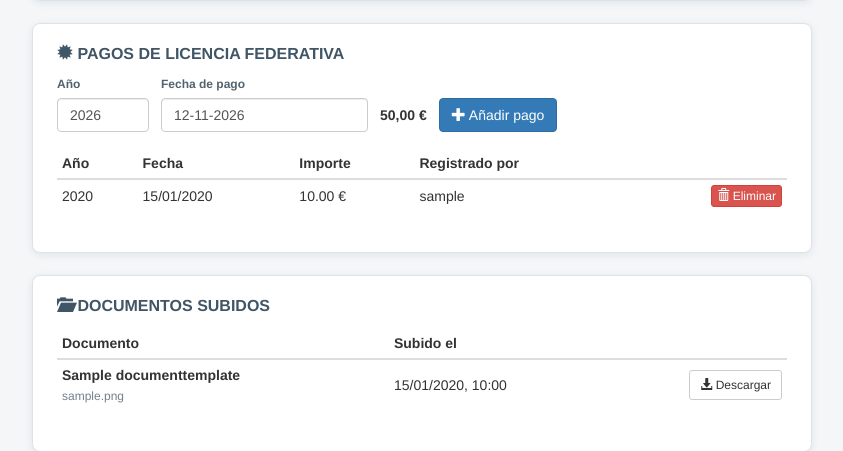
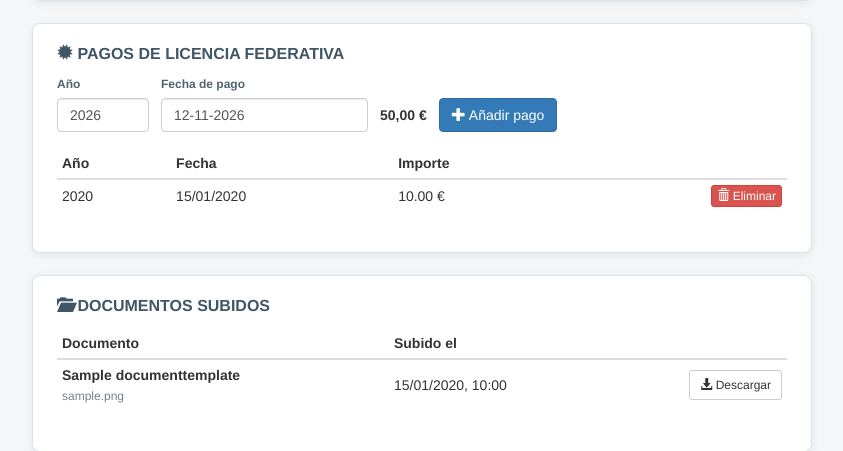
Before and after one commit to zebenperez/dsm, a Django app: page /studio/students/1/edit/ in a window 1280 px wide. Shown: the part 1118-1569 px from the top of the page, without its empty margins (342-1185 px from the left). Run offline with Django 3.2, Linux system fonts and the light colour scheme; a user stored in the database is signed in; tables that the repository leaves empty hold one stand-in row (values such as "Sample post"); parts of the project's set-up code (start-up, migrations or seed data) failed here and were passed over; some libraries are stand-ins or nearby versions.

Commit message:
ajuste pagos federación

```diff
--- a/studio/templates/students/student_form.html
+++ b/studio/templates/students/student_form.html
@@ -51,8 +51,8 @@
             </form>
             {% if licence_payments %}
                 <table class="table table-condensed student-documents-table student-licence-payments-table">
-                    <thead><tr><th>{% trans "Año" %}</th><th>{% trans "Fecha" %}</th><th>{% trans "Importe" %}</th><th>{% trans "Registrado por" %}</th><th></th></tr></thead>
-                    <tbody>{% for payment in licence_payments %}<tr><td>{{ payment.year }}</td><td>{{ payment.paid_on|date:"d/m/Y" }}</td><td>{{ payment.amount }} €</td><td>{{ payment.confirmed_by|default:"—" }}</td><td class="text-right"><form method="post" action="{% url 'federation-licence-payment-delete' student.id payment.id %}" onsubmit="return confirm('{% trans "¿Eliminar este pago de licencia?" %}');">{% csrf_token %}<button class="btn btn-danger btn-xs" type="submit"><span class="glyphicon glyphicon-trash" aria-hidden="true"></span> {% trans "Eliminar" %}</button></form></td></tr>{% endfor %}</tbody>
+                    <thead><tr><th>{% trans "Año" %}</th><th>{% trans "Fecha" %}</th><th>{% trans "Importe" %}</th><th></th></tr></thead>
+                    <tbody>{% for payment in licence_payments %}<tr><td>{{ payment.year }}</td><td>{{ payment.paid_on|date:"d/m/Y" }}</td><td>{{ payment.amount }} €</td><td class="text-right"><form method="post" action="{% url 'federation-licence-payment-delete' student.id payment.id %}" onsubmit="return confirm('{% trans "¿Eliminar este pago de licencia?" %}');">{% csrf_token %}<button class="btn btn-danger btn-xs" type="submit"><span class="glyphicon glyphicon-trash" aria-hidden="true"></span> {% trans "Eliminar" %}</button></form></td></tr>{% endfor %}</tbody>
                 </table>
             {% else %}<p class="student-documents-empty">{% trans "No hay pagos de licencia federativa registrados." %}</p>{% endif %}
         </section>
```
